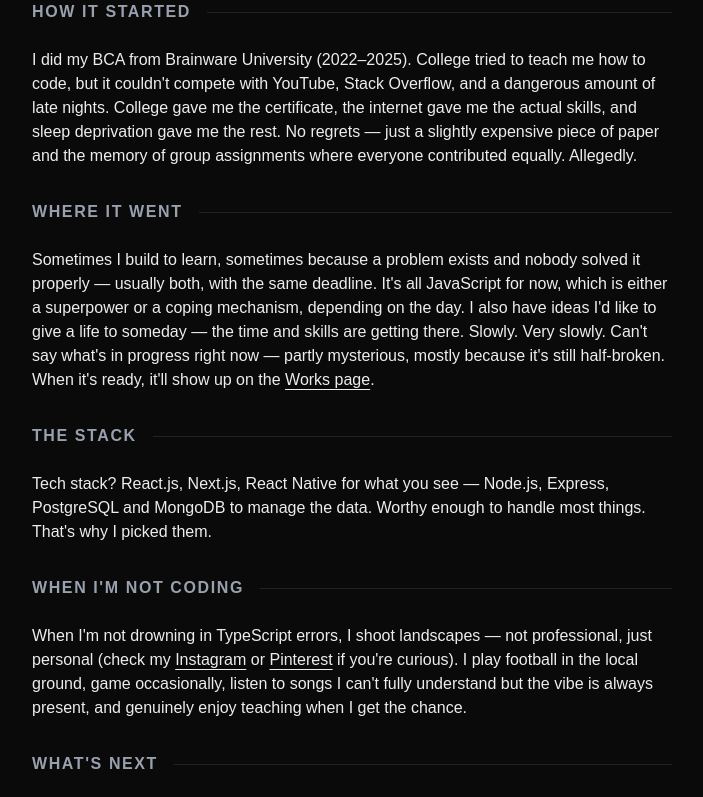
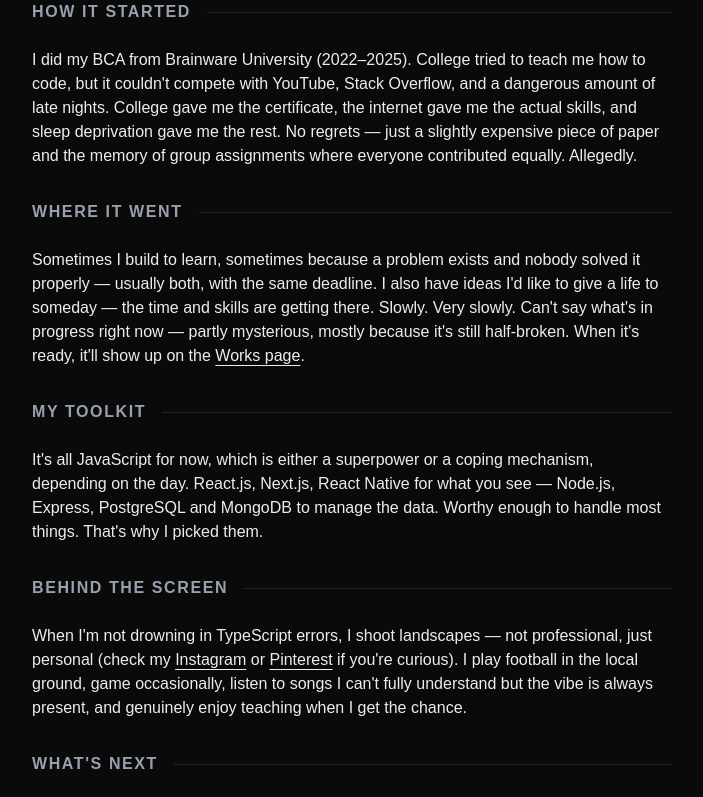
Before and after one commit to sahiltiwaridev/portfolio, a Next.js app: page /about in a window 1280 px wide. Shown: the part 580-1377 px from the top of the page, without its empty margins (288-991 px from the left). Built offline with nearby package versions, Linux system fonts and the light colour scheme.

Commit message:
feat: add resume and hashnode links to homepage nav, update about page section titles and content

```diff
--- a/src/app/about/page.tsx
+++ b/src/app/about/page.tsx
@@ -31,7 +31,6 @@ export default function About() {
       <main className="w-11/12 md:w-1/2 flex flex-col mx-auto gap-8 pt-12 flex-1">
         <Header headername="About Me" />
         <article className="flex flex-col gap-6">
-
           <p>
             I'm Sahil, from Habra, West Bengal — a place you've probably never
             heard of. It's a small town, the internet is decent, and the tea is
@@ -87,27 +86,27 @@ export default function About() {
           <SectionDivider title="where it went" />
           <p>
             Sometimes I build to learn, sometimes because a problem exists and
-            nobody solved it properly — usually both, with the same deadline.
-            It's all JavaScript for now, which is either a superpower or a
-            coping mechanism, depending on the day. I also have ideas I'd like
-            to give a life to someday — the time and skills are getting there.
-            Slowly. Very slowly. Can't say what's in progress right now — partly
-            mysterious, mostly because it's still half-broken. When it's ready,
-            it'll show up on the{" "}
+            nobody solved it properly — usually both, with the same deadline. I
+            also have ideas I'd like to give a life to someday — the time and
+            skills are getting there. Slowly. Very slowly. Can't say what's in
+            progress right now — partly mysterious, mostly because it's still
+            half-broken. When it's ready, it'll show up on the{" "}
             <Link href="/works" className="underline underline-offset-4">
               Works page
             </Link>
             .
           </p>
 
-          <SectionDivider title="the stack" />
+          <SectionDivider title="my toolkit" />
           <p>
-            Tech stack? React.js, Next.js, React Native for what you see —
-            Node.js, Express, PostgreSQL and MongoDB to manage the data. Worthy
-            enough to handle most things. That's why I picked them.
+            It's all JavaScript for now, which is either a superpower or a
+            coping mechanism, depending on the day. React.js, Next.js, React
+            Native for what you see — Node.js, Express, PostgreSQL and MongoDB
+            to manage the data. Worthy enough to handle most things. That's why
+            I picked them.
           </p>
 
-          <SectionDivider title="when I'm not coding" />
+          <SectionDivider title="behind the screen" />
           <p>
             When I'm not drowning in TypeScript errors, I shoot landscapes — not
             professional, just personal (check my{" "}
@@ -159,7 +158,6 @@ export default function About() {
             </Link>
             . I'm very much available.
           </p>
-
         </article>
       </main>
       <Footer />
--- a/src/app/page.tsx
+++ b/src/app/page.tsx
@@ -1,6 +1,7 @@
 import { ArrowRight } from "lucide-react";
 import Link from "next/link";
 import { FaGithub, FaInstagram, FaLinkedin } from "react-icons/fa";
+import { SiHashnode } from "react-icons/si";
 import { MdWavingHand } from "react-icons/md";
 
 export const metadata = {
@@ -19,7 +20,7 @@ const arrowStyles = "transition-transform duration-200 group-hover:-rotate-45";
 
 export default function Home() {
   return (
-    <main className="flex flex-col h-full w-full px-6 md:px-20 py-20 md:py-44 gap-10">
+    <main className="flex flex-col h-full w-full px-6 md:px-20 py-20 md:py-44 gap-8">
       <p className="sr-only">
         Sahil Tiwari is a JavaScript developer from West Bengal, India, building
         web applications, mobile apps, and developer-focused projects using
@@ -62,6 +63,19 @@ export default function Home() {
                 </div>
               </Link>
             </li>
+            <li>
+              <a
+                href="/Sahil_Tiwari_Resume.pdf"
+                target="_blank"
+                rel="noopener noreferrer"
+                className="group"
+              >
+                <div className={pageLinkStyles}>
+                  <ArrowRight className={arrowStyles} aria-hidden="true" />
+                  <span>Resume</span>
+                </div>
+              </a>
+            </li>
           </ul>
           <ul aria-label="Social links">
             <li>
@@ -100,6 +114,18 @@ export default function Home() {
                 </div>
               </Link>
             </li>
+            <li>
+              <Link
+                href="https://hashnode.com/@sahiltiwari"
+                target="_blank"
+                rel="noopener noreferrer"
+              >
+                <div className={socialLinkStyles}>
+                  <SiHashnode aria-hidden="true" />
+                  <span>Actually readable docs</span>
+                </div>
+              </Link>
+            </li>
           </ul>
         </div>
       </nav>
```
Also changed, not shown: 1 other file (tests, documents, lock files or other folders).
